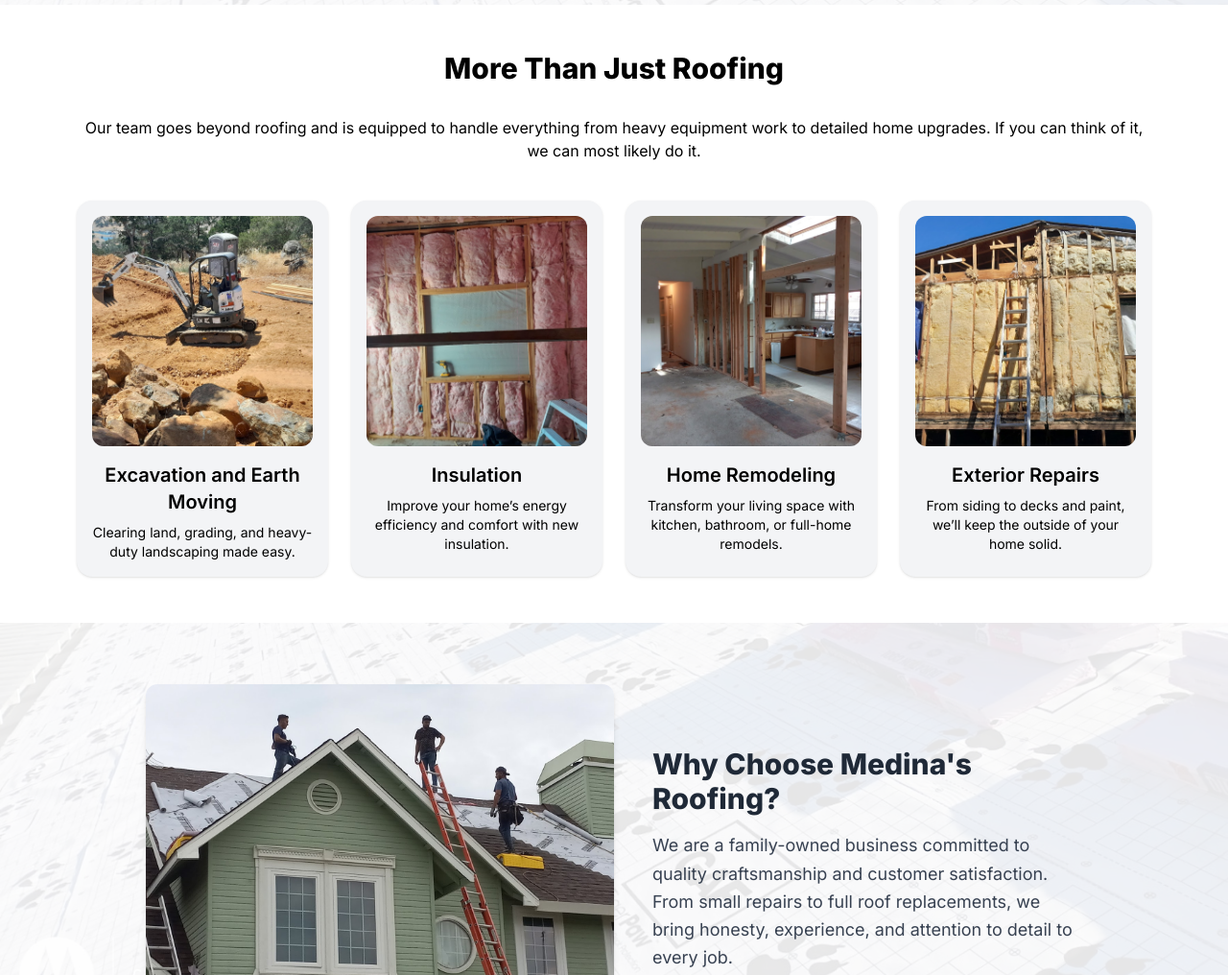
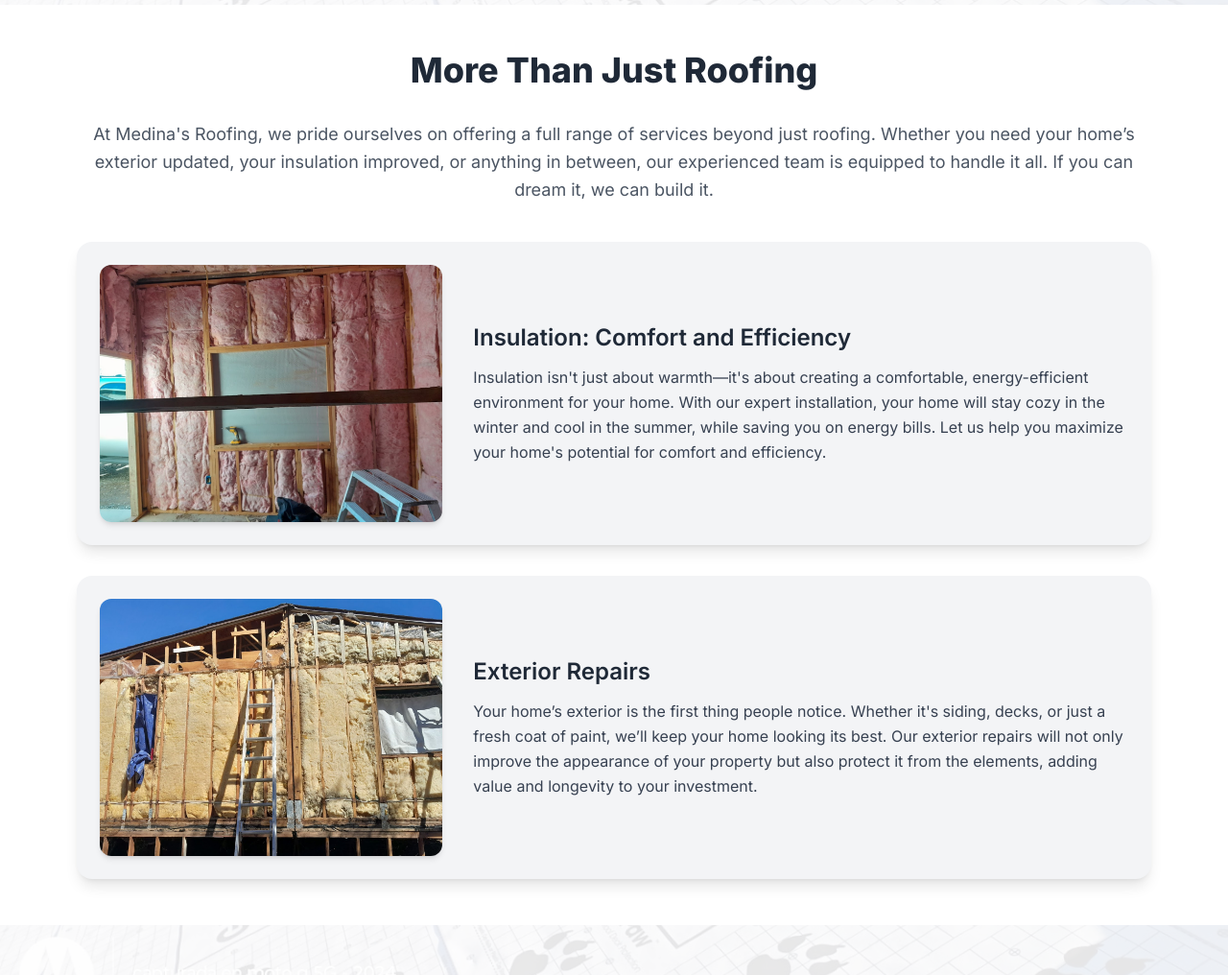
Before and after one commit to 1mhim/Medinas-roofing-website, a plain HTML site: page index.html in a window 1280 px wide. Shown: the part 2780-3796 px from the top of the page at 96% size. Drawn offline with nearby package versions, Linux system fonts and the light colour scheme.

Commit message:
removed remodeling and earth moving and replaces solar panel cleaning with gutter cleaning

```diff
--- a/index.html
+++ b/index.html
@@ -95,14 +95,14 @@
           >
             <div class="aspect-[4/3] mb-4">
               <img
-                src="/img/Solarpanel.jpg"
-                alt="Solar"
+                src="/img/gutter-cleaning-picture-2.jpg"
+                alt="gutter cleaning before and after"
                 class="rounded-xl w-full h-full object-cover"
               />
             </div>
-            <h3 class="font-semibold text-xl">Solar Panel Cleaning</h3>
+            <h3 class="font-semibold text-xl">Gutter Maintenance and Debris removal</h3>
             <p class="mt-2 text-sm text-gray-600">
-              Improve efficiency and extend the life of your panels.
+                Clean gutters are crucial for protecting your home. When clogged with leaves and debris, they can't properly channel water away, leading to water damage.
             </p>
           </div>
 
@@ -272,69 +272,42 @@
 <!-- More than just roofing -->
 <section class="py-12 bg-white">
     <div class="max-w-6xl mx-auto px-4 text-center text-black">
-        <h2 class="text-3xl font-bold mb-8">More Than Just Roofing</h2>
+      <h2 class="text-4xl font-bold text-gray-800 mb-8">More Than Just Roofing</h2>
 
-        <p class="mb-10">
-          Our team goes beyond roofing and is equipped to handle everything from
-          heavy equipment work to detailed home upgrades. If you can think of
-          it, we can most likely do it.
+      <p class="text-lg text-gray-600 mb-10 leading-relaxed">
+        At Medina's Roofing, we pride ourselves on offering a full range of services beyond just roofing. Whether you need your home’s exterior updated, your insulation improved, or anything in between, our experienced team is equipped to handle it all. If you can dream it, we can build it.
       </p>
-        <div class="grid grid-cols-1 sm:grid-cols-2 lg:grid-cols-4 gap-6">
-          <!-- Bobcat Work -->
-          <div class="bg-gray-100 p-4 rounded-2xl shadow text-black">
-            <img
-              src="/img/machinery.jpg"
-              alt="Bobcat Work"
-              class="rounded-xl mb-4 w-full h-60 object-cover"
-            />
-            <h3 class="text-xl font-semibold mb-2">
-              Excavation and Earth Moving
-            </h3>
-            <p class="text-sm">
-              Clearing land, grading, and heavy-duty landscaping made easy.
-            </p>
-          </div>
 
+      <!-- Stack the sections vertically -->
+      <div class="space-y-8">
         <!-- Insulation -->
-          <div class="bg-gray-100 p-4 rounded-2xl shadow text-black">
+        <div class="bg-gray-100 p-6 rounded-2xl shadow-lg text-black flex flex-col sm:flex-row items-center space-y-6 sm:space-y-0 sm:space-x-8">
           <img
             src="/img/insulation.jpg"
             alt="Insulation"
-              class="rounded-xl mb-4 w-full h-60 object-cover"
+            class="rounded-xl w-full sm:w-1/3 h-auto object-cover shadow-md"
           />
-            <h3 class="text-xl font-semibold mb-2">Insulation</h3>
-            <p class="text-sm">
-              Improve your home’s energy efficiency and comfort with new
-              insulation.
+          <div class="text-left">
+            <h3 class="text-2xl font-semibold text-gray-800 mb-3">Insulation: Comfort and Efficiency</h3>
+            <p class="text-md text-gray-700 leading-relaxed">
+              Insulation isn't just about warmth—it's about creating a comfortable, energy-efficient environment for your home. With our expert installation, your home will stay cozy in the winter and cool in the summer, while saving you on energy bills. Let us help you maximize your home's potential for comfort and efficiency.
             </p>
           </div>
-
-          <!-- Home Remodeling -->
-          <div class="bg-gray-100 p-4 rounded-2xl shadow text-black">
-            <img
-              src="/img/inside.jpg"
-              alt="Home Remodeling"
-              class="rounded-xl mb-4 w-full h-60 object-cover"
-            />
-            <h3 class="text-xl font-semibold mb-2">Home Remodeling</h3>
-            <p class="text-sm">
-              Transform your living space with kitchen, bathroom, or full-home
-              remodels.
-            </p>
         </div>
 
         <!-- Exterior Repairs -->
-          <div class="bg-gray-100 p-4 rounded-2xl shadow text-black">
+        <div class="bg-gray-100 p-6 rounded-2xl shadow-lg text-black flex flex-col sm:flex-row items-center space-y-6 sm:space-y-0 sm:space-x-8">
           <img
             src="/img/outside.jpg"
             alt="Exterior Repairs"
-              class="rounded-xl mb-4 w-full h-60 object-cover"
+            class="rounded-xl w-full sm:w-1/3 h-auto object-cover shadow-md"
           />
-            <h3 class="text-xl font-semibold mb-2">Exterior Repairs</h3>
-            <p class="text-sm">
-              From siding to decks and paint, we’ll keep the outside of your
-              home solid.
+          <div class="text-left">
+            <h3 class="text-2xl font-semibold text-gray-800 mb-3">Exterior Repairs</h3>
+            <p class="text-md text-gray-700 leading-relaxed">
+              Your home’s exterior is the first thing people notice. Whether it's siding, decks, or just a fresh coat of paint, we’ll keep your home looking its best. Our exterior repairs will not only improve the appearance of your property but also protect it from the elements, adding value and longevity to your investment.
             </p>
+          </div>
         </div>
       </div>
     </div>
```
Also changed, not shown: img/gutter-cleaning-picture-2.jpg (added). Lines whose indentation alone changed are shown as unchanged.
